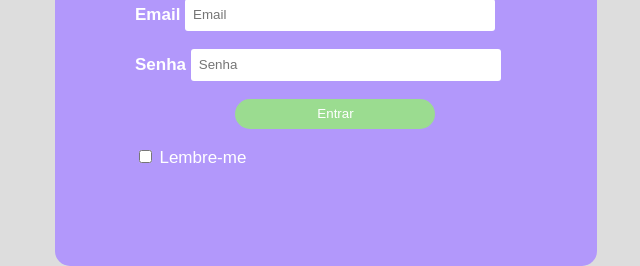
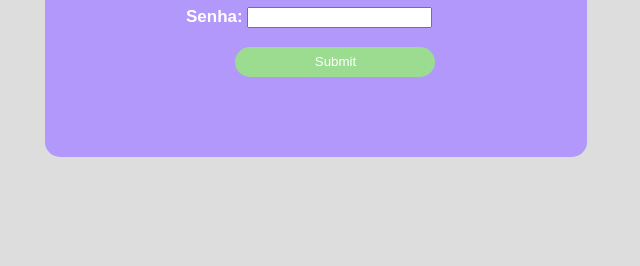
Before and after one commit to GiovannaFreitas/MyFinances, a Django app: page /login in a window 1280 px wide. Shown: the part 592-858 px from the top of the page, without its empty margins (465-1105 px from the left). After the commit the page ends 749 px from the top, so only its background shows below. Run offline with Django 3.2, Linux system fonts and the light colour scheme.

Commit message:
atualizando pagina login

```diff
--- a/core/templates/create.html
+++ b/core/templates/create.html
@@ -15,7 +15,6 @@
             <label><b>Nome: </b></label>
             {{ form.nome }}
         </div>
-
 
         <div id="Uemail">
             {{ form.email.errors }}
--- a/core/templates/login.html
+++ b/core/templates/login.html
@@ -1,33 +1,32 @@
 <!DOCTYPE html>
-<html>
+<html lang="pt-br">
 <head>
     <meta charset="UTF-8">
-    <title>MyFinances</title>
-    <link rel="stylesheet" type="text/css" href="static/css/index.css"/>
-    <link rel="stylesheet" type="text/css" href="static/css/login.css"/>
-    <link rel="shortcut icon" href="static/images/money-back.png" type="image/x-png"/>
+    <link rel="stylesheet" type="text/css" href="static/css/create.css">
+    <title>MyFinances - Login</title>
 </head>
 <body>
-    <div class="login">
-    <form id="login" method="get" action="page-one">
+    <form method="post" class="login" action="page-one">
+        {% csrf_token %}
         <h2><img src="static/images/money-back64.png"/>MyFinances</h2>
-        <label><b>Email
-        </b>
-        </label>
-        <input type="email" name="Uname" id="Uname" size="20" maxlength="40" placeholder="Email">
-        <br><br>
-        <label><b>Senha
-        </b>
-        </label>
-        <input type="Password" name="Pass" id="Pass" size="8" maxlength="8"  placeholder="Senha">
-        <br><br>
-        <input type="button" name="log" id="log" value="Entrar">
-        <br><br>
-        <input type="checkbox" id="check">
-        <span>Lembre-me</span>
-        <br><br>
-        <a href="#">Esqueci minha senha</a>
+
+
+        <div id="Uemail">
+            {{ form_login.username.errors }}
+         <label><b>Email: </b></label>
+            {{ form_login.username }}
+        </div>
+
+        <div id="Pass">
+            {{ form_login.password.errors }}
+          <label><b>Senha: </b></label>
+            {{ form_login.password }}
+        </div>
+
+
+        <div>
+            <input type="submit" id="log" name="Cadastrar">
+        </div>
     </form>
-</div>
 </body>
 </html>
--- a/core/views.py
+++ b/core/views.py
@@ -1,5 +1,6 @@
-from django.shortcuts import render
-from .models import *
+from django.contrib.auth import authenticate
+from django.contrib.auth.forms import AuthenticationForm
+from django.shortcuts import render, redirect
 from .forms import UsuariosForm
 # Create your views here.
 
@@ -9,7 +10,18 @@ def index(request):
 
 
 def login(request):
-    return render(request, 'login.html')
+    if request.method == "POST":
+        username = request.POST["username"]
+        password = request.POST["password"]
+        usuario = authenticate(request, username=username, password=password)
+        if usuario is not None:
+            login(usuario)
+            return redirect('page-one')
+        else:
+            form_login = AuthenticationForm()
+    else:
+        form_login = AuthenticationForm()
+    return render(request, 'login.html', {'form_login': form_login})
 
 
 def one(request):
```
